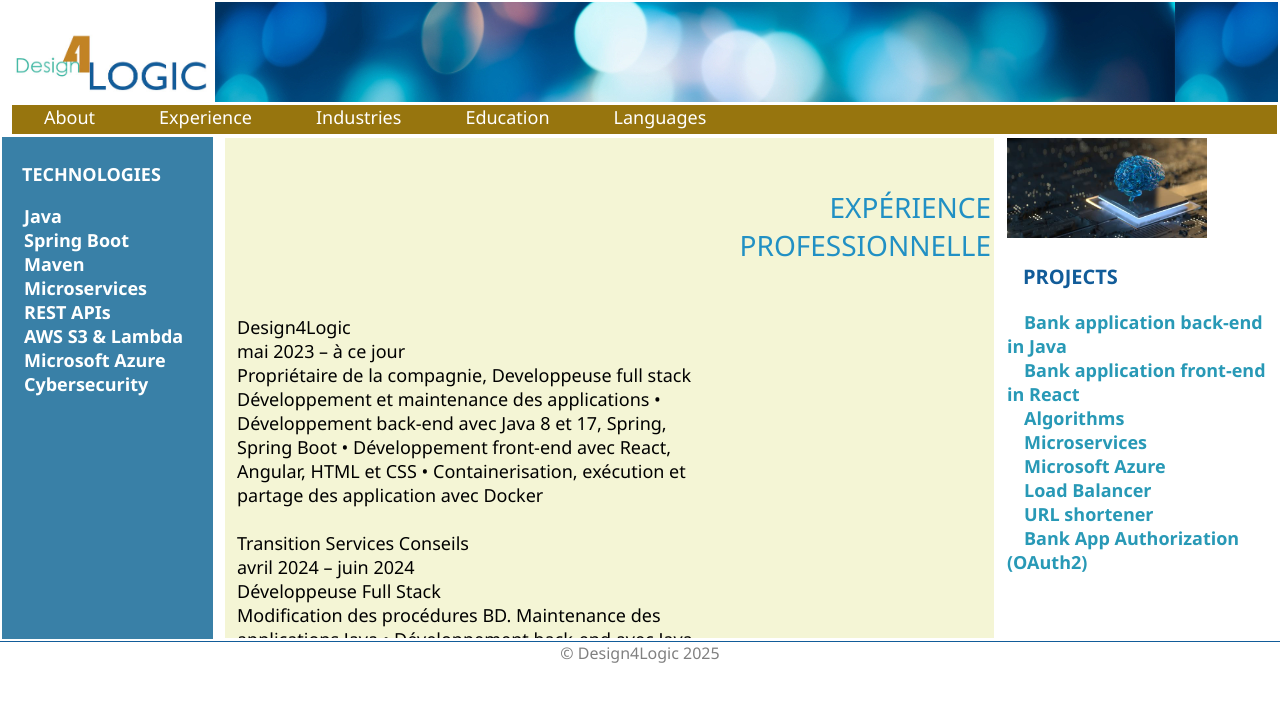
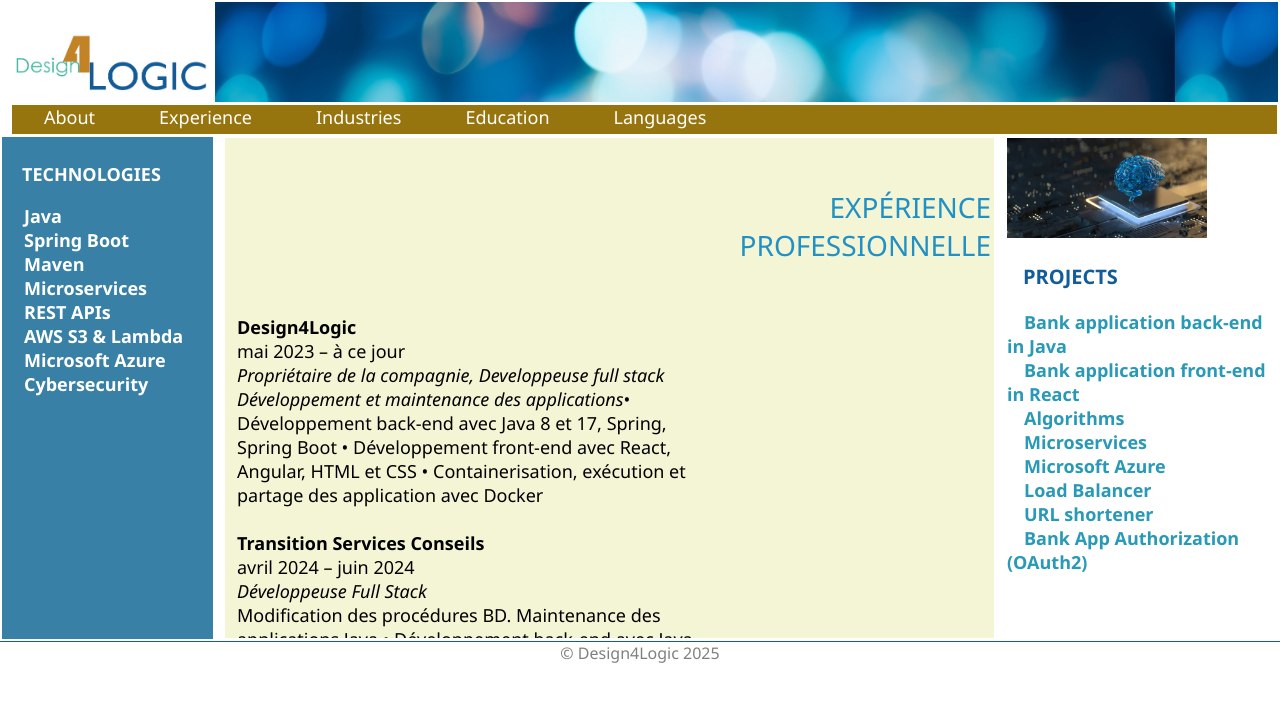
Before and after one commit to t0mk0us/tamaramelnikova, a React (Create React App) app: page /experience in a window 1280 px wide. Shown: the top 702 px of the page. Built offline with nearby package versions, Linux system fonts and the light colour scheme.

Commit message:
Added styling to Experience page

```diff
--- a/src/App.js
+++ b/src/App.js
@@ -1,6 +1,6 @@
 import logo from './images/logos/D4LogicLogo.jpg';
 import './App.css';
-import { Routes, Route, useNavigate } from 'react-router-dom';
+import { Routes, Route, Navigate } from 'react-router-dom';
 import Footer from "./components/Footer.jsx"
 import NavBar from "./components/NavBar.jsx"
 import Projects from "./components/Projects.jsx"
@@ -41,6 +41,15 @@ function App() {
           <td width="75%" rowSpan="2">
             <div id="page-body">
         <Routes>
+        <Route
+                exact
+                path="/tomkous_portfolio"
+                render={() => {
+                    return (
+                      <Navigate to="/about" />
+                    )
+                }}
+              />
           <Route path="/about" element={< AboutPage />} />
           <Route path="/experience" element={< ExperiencePage />} />
           <Route path="/education" element={< EducationPage />} />
--- a/src/components/Technologies.jsx
+++ b/src/components/Technologies.jsx
@@ -1,4 +1,4 @@
-import { Link } from 'react-router-dom';
+//import { Link } from 'react-router-dom';
 
 const Technologies = () => {
 
--- a/src/pages/ExperiencePage.jsx
+++ b/src/pages/ExperiencePage.jsx
@@ -18,20 +18,20 @@ function ExperiencePage () {
               </tr>
                 <tr>
                   <td class="textcolumn" align="left" valign="top">
-                  Design4Logic
+                  <b>Design4Logic</b>
                   <br />mai 2023 – à ce jour
                   <br />
-Propriétaire de la compagnie, Developpeuse full stack
-Développement et maintenance des applications
+<i>Propriétaire de la compagnie, Developpeuse full stack
+Développement et maintenance des applications</i>
 •	Développement back-end avec Java 8 et 17, Spring, Spring Boot
 •	Développement front-end avec React, Angular, HTML et CSS
 •	Containerisation, exécution et partage des application avec Docker
 <br />
 <br />
-Transition Services Conseils
+<b>Transition Services Conseils</b>
 <br />avril 2024 – juin 2024
 <br />
-Développeuse Full Stack
+<i>Développeuse Full Stack</i>
 <br />
 Modification des procédures BD. Maintenance des applications Java
 •	Développement back-end avec Java 8, GWT
@@ -41,11 +41,11 @@ Modification des procédures BD. Maintenance des applications Java
 •	Déploiement des applications sur AWS Lambda (mode serverless)
 <br />
 <br />
-Humania Assurances
+<b>Humania Assurances</b>
 <br />
 septembre 2022 - mars 2023
 <br />
-Développeuse Java Senior
+<i>Développeuse Java Senior</i>
 <br />
 Développement, tests, et déploiement des applications de la compagnie
 <br />
@@ -55,11 +55,11 @@ Développement, tests, et déploiement des applications de la compagnie
 •	CI/CD avec Jenkins, Git
 <br />
 <br />
-Desjardins (pour COFOMO)
+<b>Desjardins (pour COFOMO)</b>
 <br />
 janvier 2021 - avril 2022
 <br />
-Développeuse Java
+<i>Développeuse Java</i>
 <br />
 Développement, tests et déploiement des APIs
 <br />
@@ -68,11 +68,11 @@ Développement, tests et déploiement des APIs
 •	CI/CD avec BitBucket et Jenkins
 <br />
 <br />
-Hydro-Québec (pour COFOMO)
+<b>Hydro-Québec (pour COFOMO)</b>
 <br />
 avril 2019 – septembre 2021
 <br />
-Développeuse d’applications et Intégrateur
+<i>Développeuse d’applications et Intégrateur</i>.
 <br />
 Développement, tests, intégration et déploiement des applications de la compagnie.
 •	Shell scripting avec Bash
@@ -88,10 +88,10 @@ Développement, tests, intégration et déploiement des applications de la compa
 •	Transfert des connaissances et aide aux développeurs juniors
 <br />
 <br />
-Prospects Software
+<b>Prospects Software</b>
 <br />septembre 2018 – mars 2019
 <br />
-Développeuse Full Stack
+<i>Développeuse Full Stack</i>
 <br />
 Développement et maintenance des applications de la compagnie liées à l’application principale Prospects CRM.
 <br />
@@ -102,20 +102,20 @@ Développement et maintenance des applications de la compagnie liées à l’app
 •	Maintenance de front-end avec JSP, HTML et CSS
 <br />
 <br />
-CGI
+<b>CGI</b>
 <br />
 juillet 2017 – août 2018
 <br />
-Développeuse full stack
+<i>Développeuse full stack</i>
 •	Création des preuves de la conception avec java 8
 •	Évaluation des nouveaux logiciels
 <br />
 <br />
-Banque Laurentienne (pour CGI)
+<b>Banque Laurentienne (pour CGI)</b>
 <br />
 octobre 2016 – septembre 2017
 <br />
-Conseillère en développement applicatif
+<i>Conseillère en développement applicatif</i>
 <br />
 •	Mise à jour des outils Unix (Solaris)
 •	Ajout des nouvelles fonctionnalités aux applications avec java 6-8
@@ -125,10 +125,11 @@ Conseillère en développement applicatif
 •	Déploiement sur Weblogic, Websphere, JBoss et Tomcat (dependamment des applications)
 <br />
 <br />
-Deutsche Bank (pour CGI)
+<b>Deutsche Bank (pour CGI)</b>
 <br />
 juillet 2013 – septembre 2016
-<br />Support de niveau 3 et Développeuse Java
+<br />
+<i>Support de niveau 3 et Développeuse Java</i>
 <br />
 Développement et support de la plateforme de la Deutsche Bank qui effectue des millions des transactions d’investissement chaque jour.
 <br />
@@ -139,9 +140,10 @@ Développement et support de la plateforme de la Deutsche Bank qui effectue des
 •	Support du niveau 3 et description des problèmes et leurs solutions dans Jira
 <br />
 <br />
-Reitmans Ltée
+<b>Reitmans Ltée</b>
 <br />octobre 2010 – mai 2013
-<br />Analyste-programmeuse
+<br />
+<i>Analyste-programmeuse</i>
 <br />
 Responsable de Flex PLM (Product Lifestyle Management), première application PLM écrite en Java par PTC (Parametric Technology Corporation)
 <br />
@@ -154,11 +156,11 @@ Analyse, Documentation, Estimation Haut-Niveau, design et Développement des mod
 •	Gestion des versions avec SVN
 <br />
 <br />
-COGECO CABLE
+<b>COGECO CABLE</b>
 <br />
 décembre 2007 – juillet 2010
 <br />
-Programmeuse-Analyste
+<i>Programmeuse-Analyste</i>
 <br />
 Développement et maintenance du site web de la compagnie
 <br />
```
